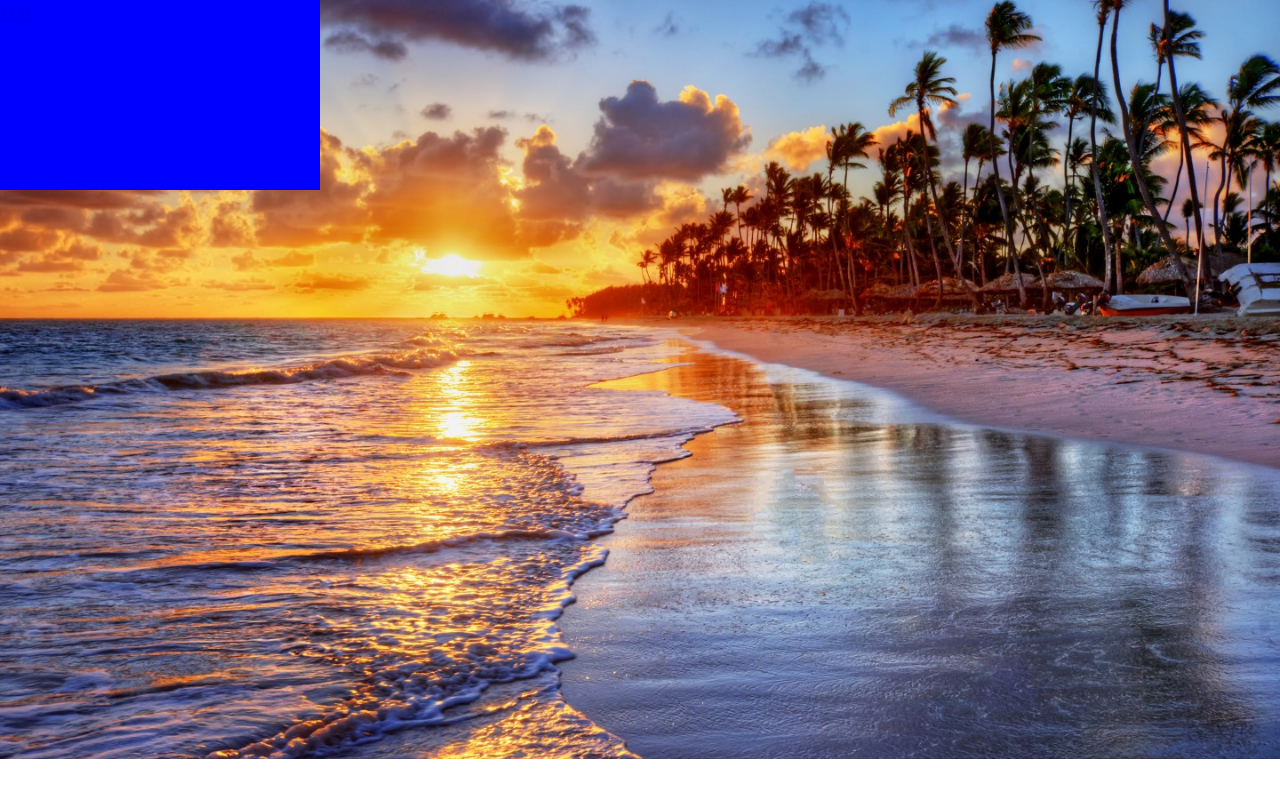
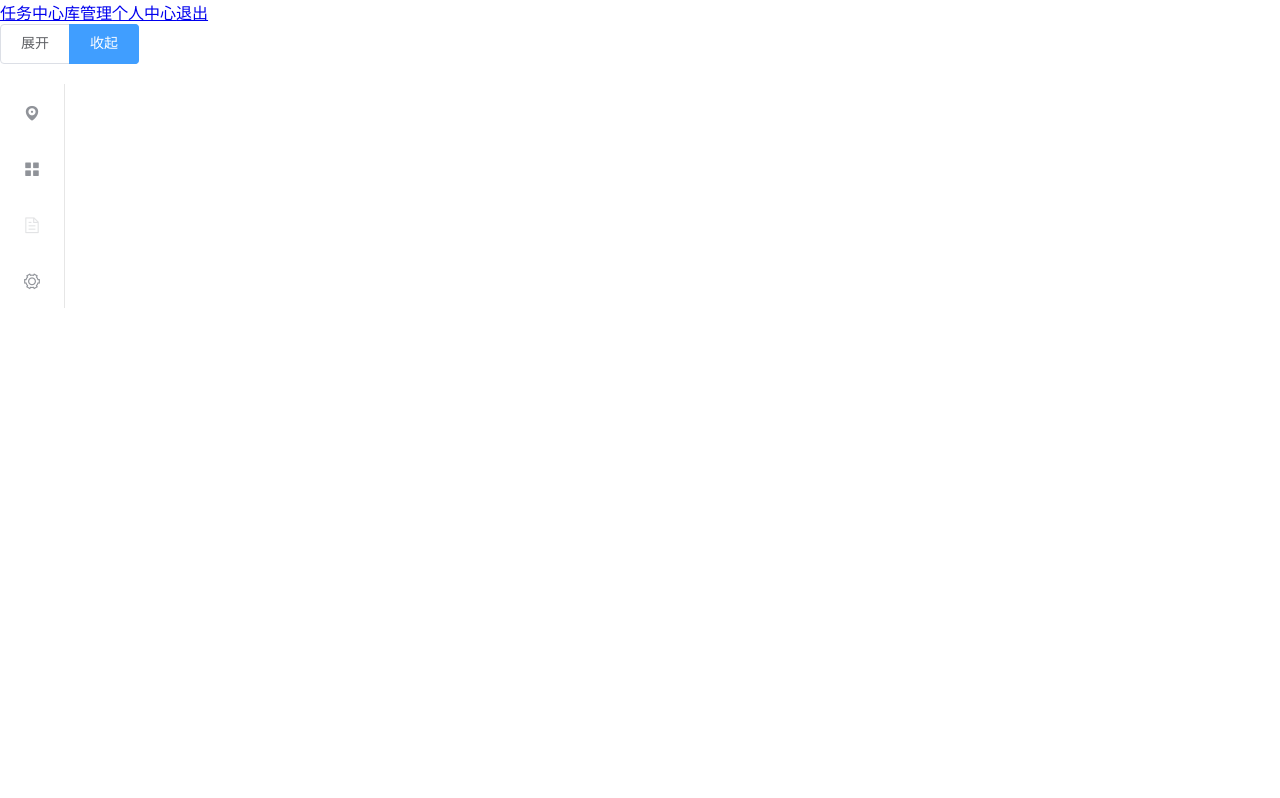
Before and after one commit to tyttpe/vue-router-management, a Vue app: page /main in a window 1280 px wide. Before the commit this address led to /main#/login. Built offline with nearby package versions, Linux system fonts and the light colour scheme.

Commit message:
配置路由

```diff
--- a/src/components/Main.vue
+++ b/src/components/Main.vue
@@ -1,5 +1,16 @@
 <template>
+
   <div class="container-main">
+
+    <div class="header">
+			<div class="nav">
+				<router-link to="/">任务中心</router-link>
+				<router-link to="/">库管理</router-link>
+				<router-link to="/">个人中心</router-link>
+				<router-link to="/login">退出</router-link>
+			</div>
+		</div>
+
     <el-radio-group v-model="isCollapse" style="margin-bottom: 20px;">
       <el-radio-button :label="false">展开</el-radio-button>
       <el-radio-button :label="true">收起</el-radio-button>
--- a/src/router/index.js
+++ b/src/router/index.js
@@ -4,10 +4,11 @@ import Router from 'vue-router'
 Vue.use(Router)
 
 export default new Router({
+  mode: "history",
   routes: [
     {
       path: '/',
-      redirect: 'login'
+      redirect: 'main'
     },
     {
       //登陆
```
Also changed, not shown: src/components/Index.vue (added).
